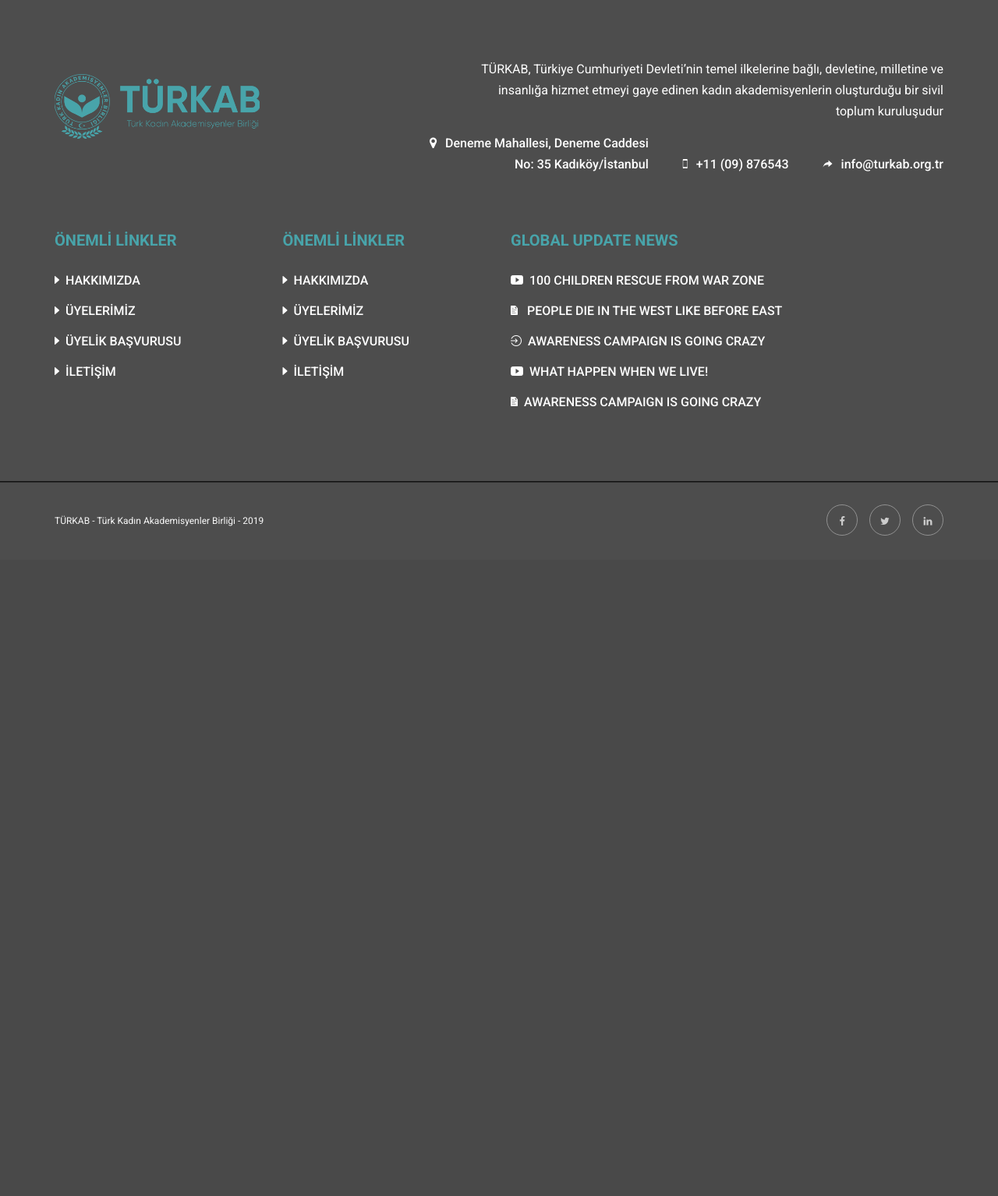
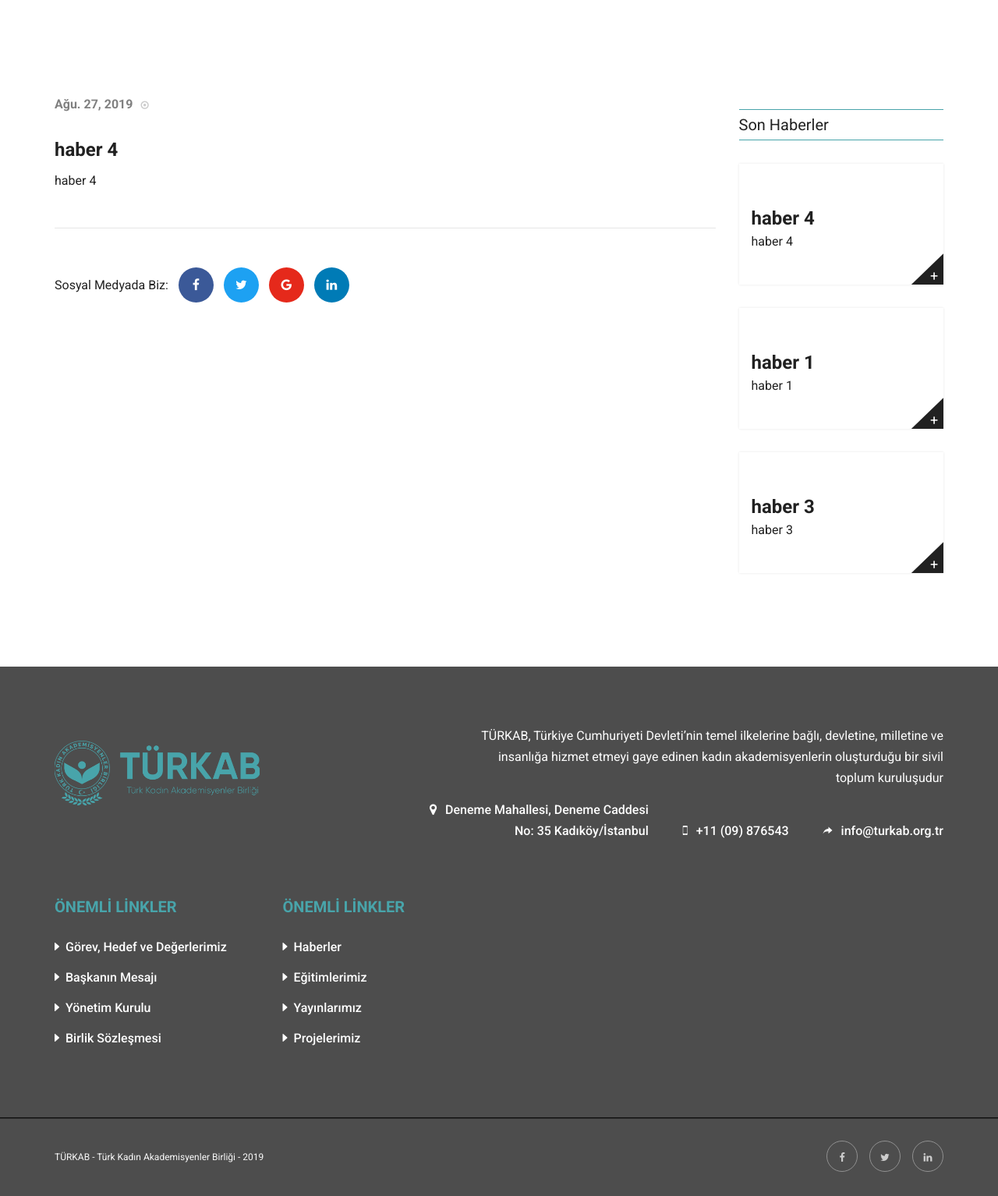
Before and after one commit to berkelmas/turkabSite, a Django app: a page that uses mainapp/templates/mainapp/haberdetay.html in a window 1280 px wide. Shown: the part 192-1726 px from the top of the page at 78% size. Before the commit the page ends 879 px from the top, so only its background shows below. Run offline with Django 3.2, Linux system fonts and the light colour scheme; data comes from the database, SQL or seed files in the repository; some libraries are stand-ins or nearby versions; some web fonts are replaced.

Commit message:
meta tags and haber duyuru detail pages will be added

```diff
--- a/mainapp/templates/mainapp/components/layout.html
+++ b/mainapp/templates/mainapp/components/layout.html
@@ -154,10 +154,10 @@
                         <div class="footer-important-link">
                             <h4 class="orange">ÖNEMLİ LİNKLER</h4>
                             <ul>
-                                <li><a href="#">HAKKIMIZDA</a></li>
-                                <li><a href="#">ÜYELERİMİZ</a></li>
-                                <li><a href="#">ÜYELİK BAŞVURUSU</a></li>
-                                <li><a href="#">İLETİŞİM</a></li>
+                                <li><a href="{% url 'about' %}">Görev, Hedef ve Değerlerimiz</a></li>
+                                <li><a href="{% url 'baskaninmesaji' %}">Başkanın Mesajı</a></li>
+                                <li><a href="{% url 'yonetim' %}">Yönetim Kurulu</a></li>
+                                <li><a href="{% url 'birliksozlesmesi' %}">Birlik Sözleşmesi</a></li>
 
                             </ul>
                         </div>
@@ -166,23 +166,10 @@
                         <div class="footer-important-link">
                             <h4 class="orange">ÖNEMLİ LİNKLER</h4>
                             <ul>
-                                <li><a href="#">HAKKIMIZDA</a></li>
-                                <li><a href="#">ÜYELERİMİZ</a></li>
-                                <li><a href="#">ÜYELİK BAŞVURUSU</a></li>
-                                <li><a href="#">İLETİŞİM</a></li>
-
-                            </ul>
-                        </div>
-                    </div>
-                    <div class="col-lg-4 col-md-6">
-                        <div class="footer-update-news">
-                        <h4 class="orange">GLOBAL UPDATE NEWS </h4>
-                            <ul>
-                                <li><i class="ion-social-youtube"></i><a href="#">100 CHILDREN RESCUE FROM WAR ZONE</a></li>
-                                <li><i class="ion-document-text"></i><a href="#"> PEOPLE DIE IN THE WEST LIKE BEFORE EAST</a></li>
-                                <li><i class="ion-log-in"></i><a href="#">AWARENESS CAMPAIGN IS GOING CRAZY</a></li>
-                                <li><i class="ion-social-youtube"></i><a href="#">WHAT HAPPEN WHEN WE LIVE!</a></li>
-                                <li><i class="ion-document-text"></i><a href="#">AWARENESS CAMPAIGN IS GOING CRAZY</a></li>
+                                <li><a href="{% url 'haberler' %}">Haberler</a></li>
+                                <li><a href="{% url 'egitimler' %}">Eğitimlerimiz</a></li>
+                                <li><a href="{% url 'etkinlikler' %}">Yayınlarımız</a></li>
+                                <li><a href="{% url 'projeler' %}">Projelerimiz</a></li>
 
                             </ul>
                         </div>
--- a/mainapp/templates/mainapp/egitimdetay.html
+++ b/mainapp/templates/mainapp/egitimdetay.html
@@ -9,7 +9,7 @@
                 <div class="col-md-9">
                     <div class="blog-list-item">
                         <div class="image">
-                            <img src="{% static 'mainapp/images/blog/1.jpg' %}" class="img-responsive" alt="blog image">
+                            <img src="{% static 'mainapp/images/turkab-detail-resim.png' %}" class="img-responsive" alt="blog image">
                         </div>
                         <div class="meta-box">
                             <span class="date">{{ egitim.egitim_tarihi }}<i class="fa fa-dot-circle-o"></i></span>
@@ -43,7 +43,7 @@
                                 <div class="col-md-12">
                                     <div class="popular-post">
                                         <div class="image">
-                                            <img src="{% static 'mainapp/images/causes/6.jpg' %}" class="img-responsive" alt="causes">
+                                            <img src="{% static 'mainapp/images/turkab-ucresim-detay.png' %}" class="img-responsive" alt="causes">
                                         </div>
                                         <div class="meta-box">
                                             <span class="date">{{ egitim.egitim_tarihi }}<i class="fa fa-dot-circle-o"></i></span>
--- a/mainapp/templates/mainapp/egitimler.html
+++ b/mainapp/templates/mainapp/egitimler.html
@@ -12,7 +12,7 @@
                     {% for egitim in egitimler %}
                         <div class="blog-list-item">
                             <div class="image">
-                                <img src="{% static 'mainapp/images/blog/1.jpg' %}" class="img-responsive" alt="blog image">
+                                <img src="{% static 'mainapp/images/turkab-detail-resim.png' %}" class="img-responsive" alt="blog image">
                             </div>
                             <div class="meta-box">
 
@@ -57,7 +57,7 @@
                                 <div class="col-md-12">
                                     <div class="popular-post">
                                         <div class="image">
-                                            <img src="{% static 'mainapp/images/causes/6.jpg' %}" class="img-responsive" alt="causes">
+                                            <img src="{% static 'mainapp/images/turkab-ucresim-detay.png' %}" class="img-responsive" alt="causes">
                                         </div>
 
                                         <h5><a href="{% url 'egitimdetay' egitimslug=egitim.egitim_slug %}">{{ egitim.egitim_name }}</a></h5>
--- a/mainapp/templates/mainapp/etkinlikdetay.html
+++ b/mainapp/templates/mainapp/etkinlikdetay.html
@@ -9,7 +9,7 @@
                 <div class="col-md-9">
                     <div class="blog-list-item">
                         <div class="image">
-                            <img src="{% static 'mainapp/images/blog/1.jpg' %}" class="img-responsive" alt="blog image">
+                            <img src="{% static 'mainapp/images/turkab-detail-resim.png' %}" class="img-responsive" alt="blog image">
                         </div>
                         <div class="meta-box">
                             <span class="date">{{ etkinlik.etkinlik_tarihi }}<i class="fa fa-dot-circle-o"></i></span>
@@ -43,7 +43,7 @@
                                 <div class="col-md-12">
                                     <div class="popular-post">
                                         <div class="image">
-                                            <img src="{% static 'mainapp/images/causes/6.jpg' %}" class="img-responsive" alt="causes">
+                                            <img src="{% static 'mainapp/images/turkab-ucresim-detay.png' %}" class="img-responsive" alt="causes">
                                         </div>
                                         <div class="meta-box">
                                             <span class="date">{{ etkinlik.etkinlik_tarihi }}<i class="fa fa-dot-circle-o"></i></span>
--- a/mainapp/templates/mainapp/etkinlikler.html
+++ b/mainapp/templates/mainapp/etkinlikler.html
@@ -12,7 +12,7 @@
                     {% for etkinlik in etkinlikler %}
                         <div class="blog-list-item">
                             <div class="image">
-                                <img src="{% static 'mainapp/images/blog/1.jpg' %}" class="img-responsive" alt="blog image">
+                                <img src="{% static 'mainapp/images/turkab-detail-resim.png' %}" class="img-responsive" alt="blog image">
                             </div>
                             <div class="meta-box">
 
@@ -57,7 +57,7 @@
                                 <div class="col-md-12">
                                     <div class="popular-post">
                                         <div class="image">
-                                            <img src="{% static 'mainapp/images/causes/6.jpg' %}" class="img-responsive" alt="causes">
+                                            <img src="{% static 'mainapp/images/turkab-ucresim-detay.png' %}" class="img-responsive" alt="causes">
                                         </div>
 
                                         <h5><a href="{% url 'etkinlikdetay' etkinlikslug=etkinlik.etkinlik_slug %}">{{ etkinlik.etkinlik_name }}</a></h5>
--- a/mainapp/templates/mainapp/haberdetay.html
+++ b/mainapp/templates/mainapp/haberdetay.html
@@ -3,5 +3,58 @@
 
 {% block body %}
 
+<div class="blog-detail-body mt100 pdb90">
+    <div class="container">
+        <div class="row">
+            <div class="col-md-9">
+                <div class="blog-list-item">
+                    <div class="meta-box">
+                        <span class="date">{{ haber.haber_tarihi }}<i class="fa fa-dot-circle-o"></i></span>
+                    </div>
+                    <h3>{{ haber.haber_name }}</h3>
+                    <div class="blog-list-text">
+                        {{ haber.haber_icerik | safe }}
+                    </div>
+                </div><!--/.blog-list-item-->
+                <div class="share-social-media">
+                    <span>Sosyal Medyada Biz: </span>
+                    <ul class="colorfull-social-icon ">
+                         <li><a href="#" class="facebook-icon"><i class="fa fa-facebook"></i></a></li>
+                         <li><a href="#" class="twitter-icon"><i class="fa fa-twitter"></i></a></li>
+                         <li><a href="#" class="google-icon"><i class="fa fa-google"></i></a></li>
+                         <li><a href="#" class="linked-icon"><i class="fa fa-linkedin"></i></a></li>
+                     </ul>
+                </div>
+
+            </div>
+            <div class="col-md-3">
+                <div class="sidebar">
+
+                    <aside class="blog-page-popular-post">
+                        <div class="border-heading">
+                            <h4>Son Haberler</h4>
+                        </div>
+                        <div class="row">
+
+                            {% for haber in uchaber %}
+                            <div class="col-md-12">
+                                <div class="news-item">
+
+                                    <div class="news-text">
+                                        <h3><a href="{% url 'haberdetay' haberslug=haber.haber_slug %}">{{ haber.haber_name }}</a></h3>
+                                        <p>{{ haber.haber_icerik |safe|truncatechars_html:400|linebreaks }}</p>
+                                    </div>
+                                    <a href="{% url 'haberdetay' haberslug=haber.haber_slug %}" class="read-more-icon"><span>+</span></a>
+                                </div><!--/.news-item-->
+                            </div>
+                            {% endfor %}
+                        </div>
+                    </aside>
+
+                </div>
+            </div>
+        </div>
+    </div>
+</div>
 
 {% endblock %}
--- a/mainapp/templates/mainapp/projedetay.html
+++ b/mainapp/templates/mainapp/projedetay.html
@@ -10,7 +10,7 @@
                 <div class="col-md-9">
                     <div class="blog-list-item">
                         <div class="image">
-                            <img src="{% static 'mainapp/images/blog/1.jpg' %}" class="img-responsive" alt="blog image">
+                            <img src="{% static 'mainapp/images/turkab-detail-resim.png' %}" class="img-responsive" alt="blog image">
                         </div>
                         <div class="meta-box">
                             <span class="date">{{ proje.proje_tarihi }}<i class="fa fa-dot-circle-o"></i></span>
@@ -44,7 +44,7 @@
                                 <div class="col-md-12">
                                     <div class="popular-post">
                                         <div class="image">
-                                            <img src="{% static 'mainapp/images/causes/6.jpg' %}" class="img-responsive" alt="causes">
+                                            <img src="{% static 'mainapp/images/turkab-ucresim-detay.png' %}" class="img-responsive" alt="causes">
                                         </div>
                                         <div class="meta-box">
                                             <span class="date">{{ proje.proje_tarihi }}<i class="fa fa-dot-circle-o"></i></span>
--- a/mainapp/templates/mainapp/projeler.html
+++ b/mainapp/templates/mainapp/projeler.html
@@ -13,7 +13,7 @@
                     {% for proje in projeler %}
                         <div class="blog-list-item">
                             <div class="image">
-                                <img src="{% static 'mainapp/images/blog/1.jpg' %}" class="img-responsive" alt="blog image">
+                                <img src="{% static 'mainapp/images/turkab-detail-resim.png' %}" class="img-responsive" alt="blog image">
                             </div>
                             <div class="meta-box">
 
@@ -58,7 +58,7 @@
                                 <div class="col-md-12">
                                     <div class="popular-post">
                                         <div class="image">
-                                            <img src="{% static 'mainapp/images/causes/6.jpg' %}" class="img-responsive" alt="causes">
+                                            <img src="{% static 'mainapp/images/turkab-ucresim-detay.png' %}" class="img-responsive" alt="causes">
                                         </div>
 
                                         <h5><a href="{% url 'projedetay' projeslug=proje.proje_slug %}">{{ proje.proje_name }}</a></h5>
--- a/mainapp/views.py
+++ b/mainapp/views.py
@@ -7,9 +7,12 @@ from django.core.paginator import Paginator
 # Create your views here.
 def index(request):
 
+    uchaber = Haber.objects.all()[:3]
+    ucduyuru = Duyuru.objects.all()[:3]
+
     kurullarUst = Kurul.objects.filter(kurul_ustkurul__isnull = True)
     kurullarAlt = Kurul.objects.filter(kurul_ustkurul__isnull = False)
-    return render(request, 'mainapp/index.html', {'nbar' : 'index', 'kurullarUst' : kurullarUst, 'kurullarAlt' : kurullarAlt})
+    return render(request, 'mainapp/index.html', {'nbar' : 'index', 'kurullarUst' : kurullarUst, 'kurullarAlt' : kurullarAlt, 'uchaber' : uchaber, 'ucduyuru' : ucduyuru})
 
 def about(request):
 
@@ -153,7 +156,7 @@ def haberdetay(request, haberslug):
     uchaber = Haber.objects.all()[:3]
     kurullarUst = Kurul.objects.filter(kurul_ustkurul__isnull = True)
     kurullarAlt = Kurul.objects.filter(kurul_ustkurul__isnull = False)
-    return render(request, 'mainapp/haberdetay.html', { 'haber' : haber, 'kurullarUst' : kurullarUst, 'kurullarAlt' : kurullarAlt })
+    return render(request, 'mainapp/haberdetay.html', { 'haber' : haber, 'uchaber' : uchaber, 'kurullarUst' : kurullarUst, 'kurullarAlt' : kurullarAlt })
 
 def birliksozlesmesi(request):
 
```
Also changed, not shown: mainapp/templates/mainapp/about.html (+2 -8 lines), mainapp/templates/mainapp/index.html (+12 -49 lines), mainapp/static/mainapp/images/turkab-400x400.png (added), mainapp/static/mainapp/images/turkab-detail-resim.png (added), mainapp/static/mainapp/images/turkab-ucresim-detay.png (added).
